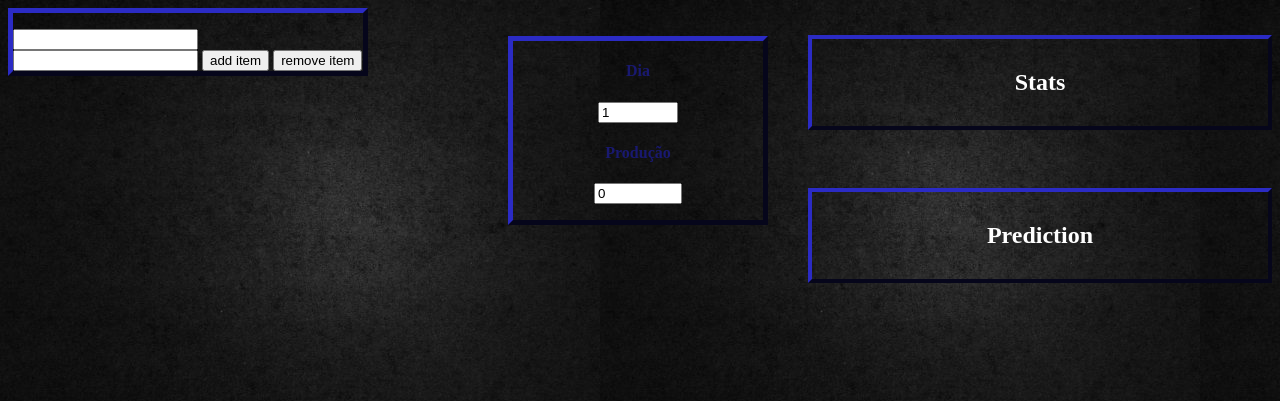
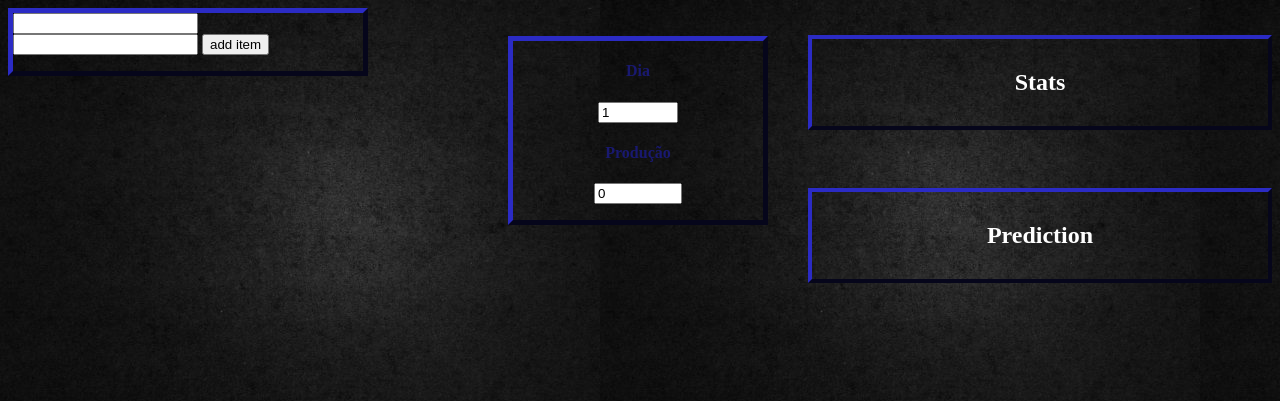
Before and after one commit to ZazaSaki/ManageProduction, a website: page Work/work.html in a window 1280 px wide. Shown: the top 401 px of the page. Drawn offline with Linux system fonts and the light colour scheme.

Commit message:
remove useless button

```diff
--- a/Work/work.html
+++ b/Work/work.html
@@ -11,12 +11,14 @@
 	<body>
 	<!--Begin List-->
 
-		<div class="list">
+		<div class="list"  aria-orientation="vertical">
+
+		<div aria-orientation="horizontal">
+			<input type="number" id="Day"/>
+			<input type="number" id = "Production"/>
+			<button onclick="addItem()">add item</button>
+		</div>
 		<ul id="dynamic-list"></ul>
-		<input type="number" id="Day"/>
-		<input type="number" id = "Production"/>
-		<button onclick="addItem()">add item</button>
-		<button onclick="removeItem()">remove item</button>
 
 	  </div>
 	  <br>
```
